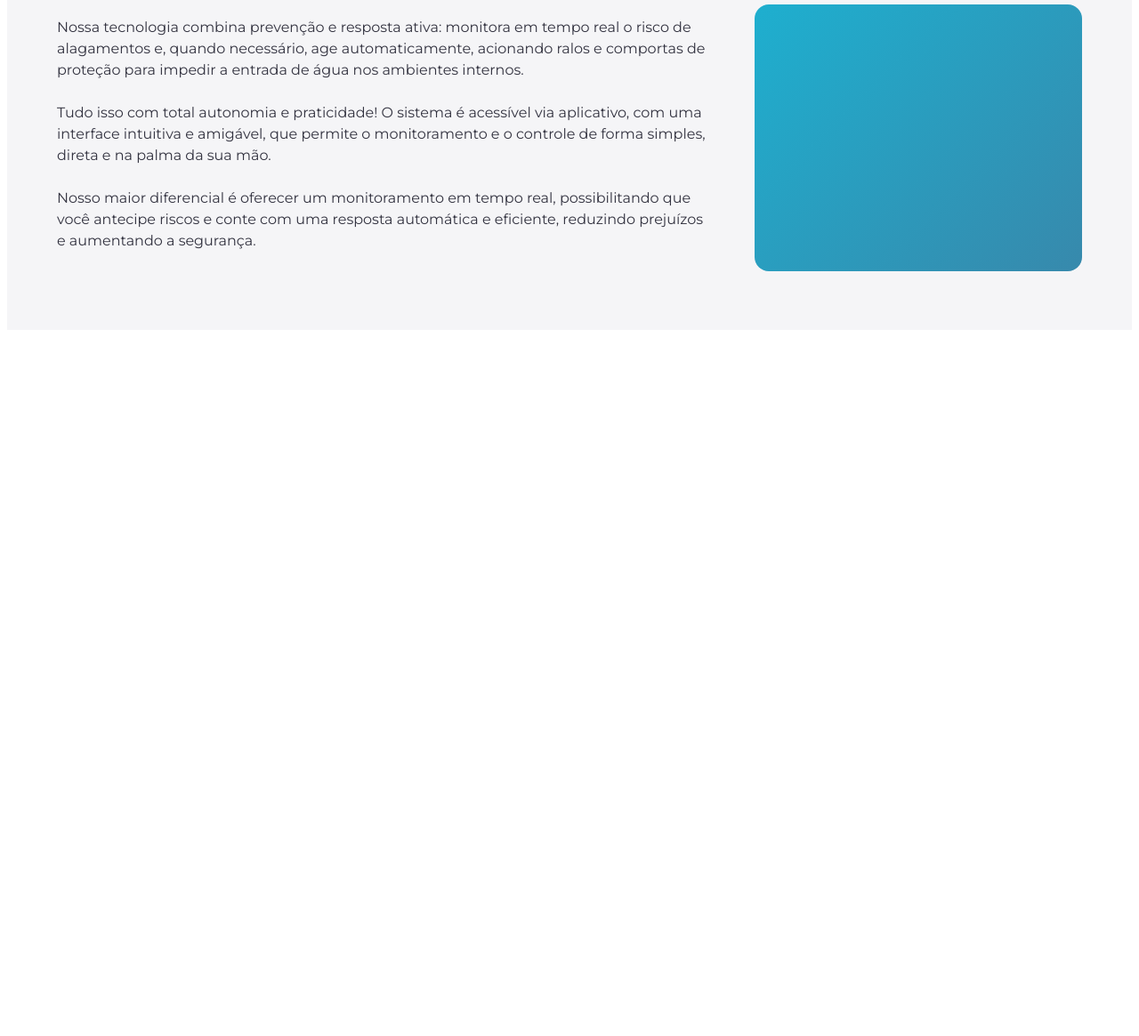
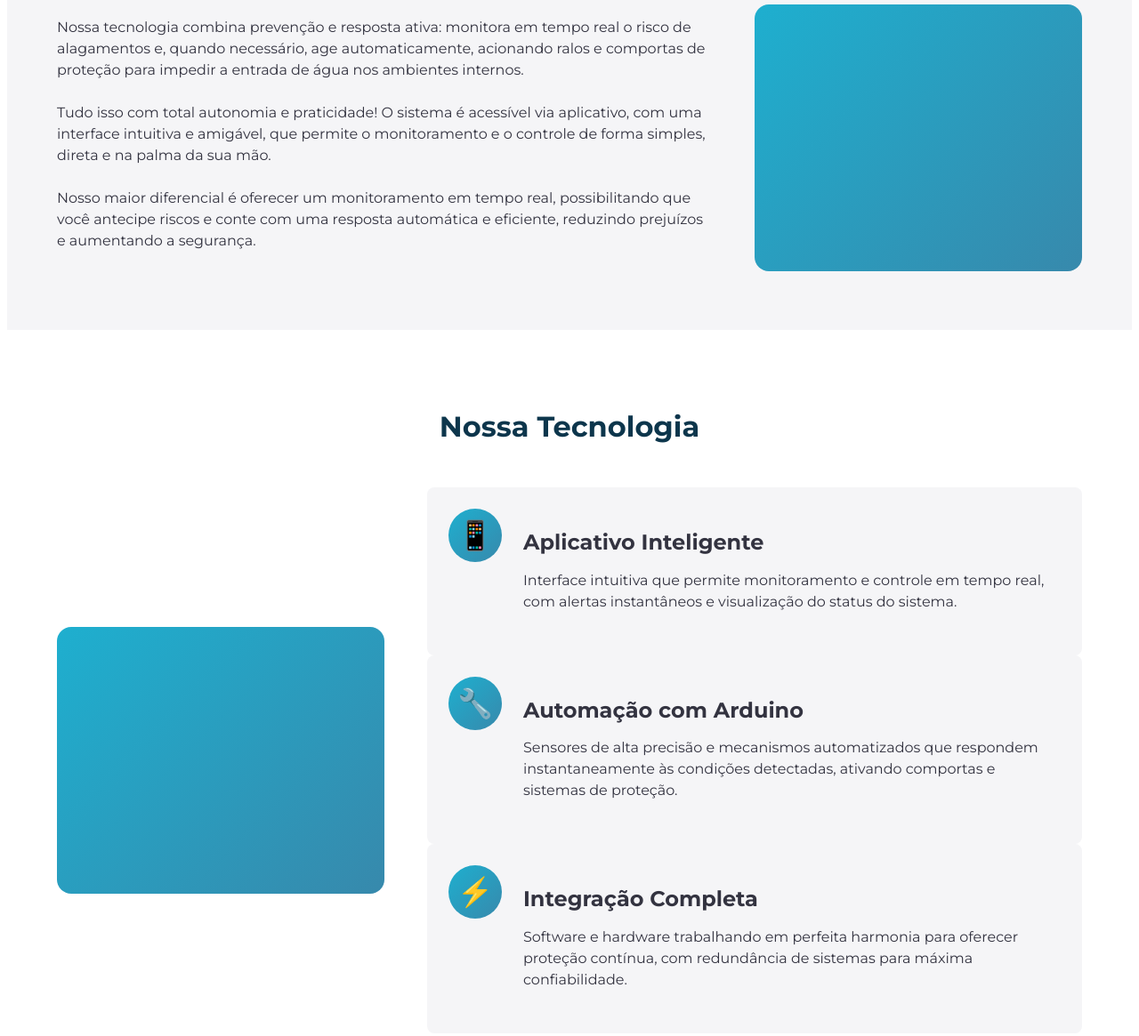
Before and after one commit to HugoCCruz/GS--Front-Web, a plain HTML site: page index.html in a window 1280 px wide. Shown: the part 982-2147 px from the top of the page at 89% size. Before the commit the page ends 1361 px from the top, so only its background shows below. Drawn offline with Linux system fonts and the light colour scheme; files that its build step writes are made by us from their sources.

Commit message:
Criação da Seção 2

```diff
--- a/index.html
+++ b/index.html
@@ -81,6 +81,40 @@
       </div>
     </section>
 
+    <!-- Seção 2: Tecnologia -->
+    <section id="technology" class="section technology">
+      <div class="container">
+        <h2 class="section-title">Nossa Tecnologia</h2>
+        <div class="technology-content">
+          <div class="technology-image">
+            <div class="image-placeholder float"></div>
+          </div>
+          <div class="technology-text">
+            <div class="tech-card">
+              <div class="tech-icon app-icon">📱</div>
+              <div class="tech-details">
+                <h3>Aplicativo Inteligente</h3>
+                <p>Interface intuitiva que permite monitoramento e controle em tempo real, com alertas instantâneos e visualização do status do sistema.</p>
+              </div>
+            </div>
+            <div class="tech-card">
+              <div class="tech-icon arduino-icon">🔧</div>
+              <div class="tech-details">
+                <h3>Automação com Arduino</h3>
+                <p>Sensores de alta precisão e mecanismos automatizados que respondem instantaneamente às condições detectadas, ativando comportas e sistemas de proteção.</p>
+              </div>
+            </div>
+            <div class="tech-card">
+              <div class="tech-icon integration-icon">⚡</div>
+              <div class="tech-details">
+                <h3>Integração Completa</h3>
+                <p>Software e hardware trabalhando em perfeita harmonia para oferecer proteção contínua, com redundância de sistemas para máxima confiabilidade.</p>
+              </div>
+            </div>
+          </div>
+        </div>
+      </div>
+    </section>
   </main>
 
 
--- a/src/css/style.css
+++ b/src/css/style.css
@@ -272,3 +272,52 @@ body {
   font-size: 1.2rem;
   font-weight: 600;
 }
+
+/* Seção tecnologia */
+.technology-content {
+  display: flex;
+  align-items: center;
+  gap: var(--space-xl);
+}
+
+.technology-image {
+  flex: 1;
+}
+
+.technology-text {
+  flex: 2;
+}
+
+.tech-cards {
+  display: flex;
+  flex-direction: column;
+  gap: var(--space-md);
+}
+
+.tech-card {
+  display: flex;
+  align-items: flex-start;
+  gap: var(--space-md);
+  padding: var(--space-md);
+  background-color: var(--neutral-light);
+  border-radius: var(--radius-md);
+  transition: transform var(--transition-medium), box-shadow var(--transition-medium);
+}
+
+.tech-card:hover {
+  transform: translateY(-5px);
+  box-shadow: var(--shadow-lg);
+}
+
+.tech-icon {
+  font-size: 2rem;
+  width: 60px;
+  height: 60px;
+  display: flex;
+  align-items: center;
+  justify-content: center;
+  background: linear-gradient(135deg, var(--accent-light), var(--accent-medium));
+  border-radius: 50%;
+  color: var(--neutral-white);
+  flex-shrink: 0;
+}
```
